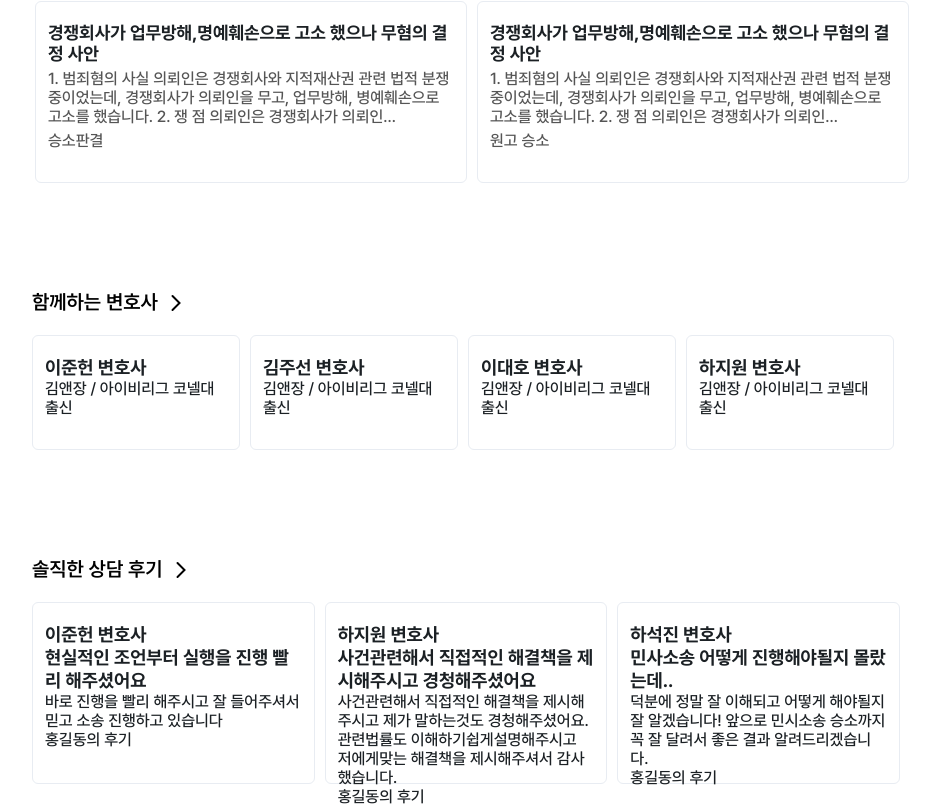
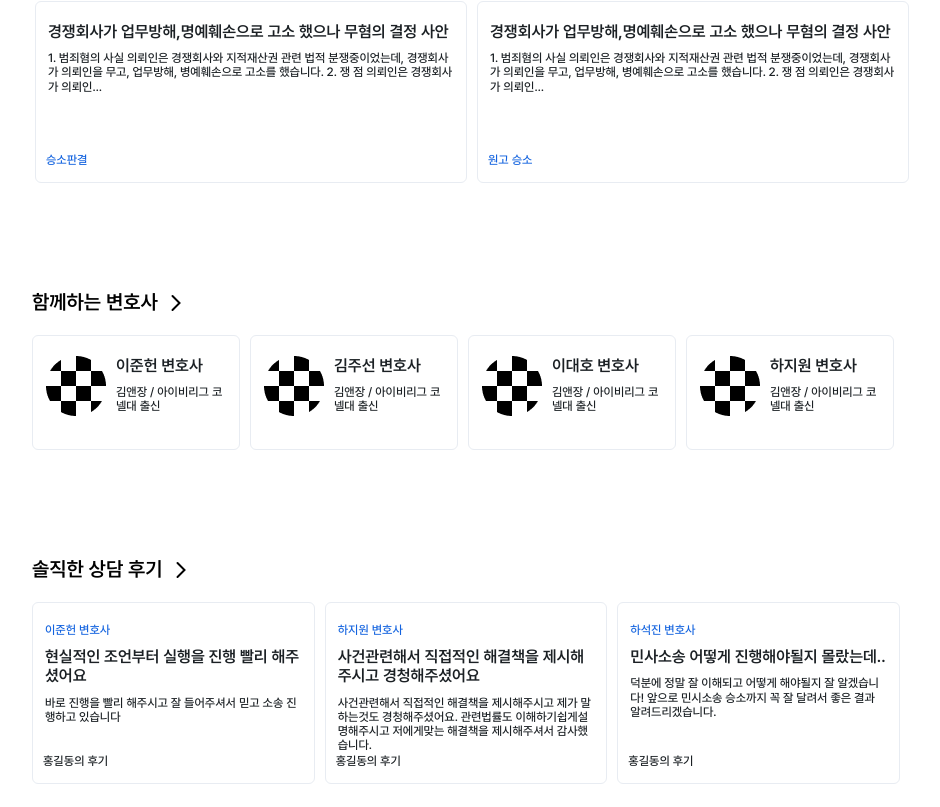
Before and after one commit to SeriesZ/web-frontend, a Next.js app: page /header/expert in a window 1280 px wide. Shown: the part 893-1700 px from the top of the page, without its empty margins (168-1108 px from the left). Built offline with nearby package versions, Linux system fonts and the light colour scheme.

Commit message:
FEAT 변호사 페이지 css 적용

```diff
--- a/src/components/expert/Expert.module.scss
+++ b/src/components/expert/Expert.module.scss
@@ -26,9 +26,12 @@
         color: #000;
       }
       .desc {
+        font-family: Pretendard;
         font-size: 16px;
         font-weight: 400;
-        letter-spacing: -0.06px;
+        line-height: 22.4px;
+        letter-spacing: -0.06400000303983688px;
+        text-align: left;
         color: #2a2a2a;
       }
     }
@@ -61,50 +64,47 @@
   }
 
 }
+
 .sectionContents {
   background-color: #fff;
   width: 880px;
   margin: 0 auto;
   padding: 20px 0 100px 0;
+
   .section {
     width: Hug (880px)px;
     height: Hug (346px)px;
     padding: 100px 0px 0px 0px;
     gap: 20px;
     opacity: 0px;
-}
-.section h2 {
+   h2 {
       margin-bottom: 10px;
       font-size: 24px;
     }
+  }
+
   .cardWrap {
     @include flex;
     gap: 10px;
-}
+    flex-wrap: wrap;
     .card {
+      position: relative;
       width: 432px;
       height: 182px;
       padding: 20px 12px 20px 12px;
       gap: 18px;
       border-radius: 6px;
-    border: 1px 0px 0px 0px;
       opacity: 0px;
       background: #FFFFFF;
-    border: 1px solid #E8ECF2
+      border: 1px solid #E8ECF2;
+      cursor: pointer;
     }
-.card h3 {
-    margin: 0;
-    font-size: 18px;
   }
-.card p {
-    margin: 5px 0;
-    color: #555;
-}
+
   .lawyer {
       display: flex;
       flex-wrap: wrap;
       gap: 10px;
-}
       .lawyerCard {
         width: 208px;
         height: 115px;
@@ -114,19 +114,68 @@
         border: 1px 0px 0px 0px;
         opacity: 0px;
         border: 1px solid #E8ECF2;
+        cursor: pointer;
       }
+      .lawyerCardInnerWrap {
+        @include flex;
+        gap: 10px;
+      }
+      .lawyerImg {
+        @include background;
+        width: 60px;
+        height: 60px;
+        background-image: url("/images/icon-checker.png");
+      }
+      .lawyerText {
+        width: 110px;
+        height: 60px;
+        gap: 10px;
+      }
+  }
+
+  /* 상담 후기*/
   .feedback {
     display: flex;
     gap: 10px;
-}
     .feedbackCard {
+      position: relative;
       width: 282.67px;
       height: 182px;
       padding: 20px 12px 20px 12px;
       gap: 18px;
       border-radius: 6px;
-    border: 1px 0px 0px 0px;
       opacity: 0px;
-    border: 1px solid #E8ECF2
+      border: 1px solid #E8ECF2;
+      cursor: pointer;
     }
   }
+  h3 {
+    font-family: Pretendard;
+    font-size: 16px;
+    font-weight: 600;
+    line-height: 19.09px;
+    text-align: left;
+    margin-bottom: 10px;
+  }
+  p {
+    font-family: Pretendard;
+    font-size: 12px;
+    font-weight: 400;
+    line-height: 14.32px;
+    text-align: left;
+    margin-bottom: 10px;
+  }
+  .blueText {
+    color: var(--main-color, #1363DF);
+    font-size: 12px;
+    font-weight: 500;
+    line-height: 14.32px;
+    text-align: left;
+    margin-bottom: 10px;
+  }
+  .bottomText {
+    position: absolute;
+    bottom: 5px;
+    left: 10px;
+  }
+}
--- a/src/components/expert/ExpertCategoryComponent.tsx
+++ b/src/components/expert/ExpertCategoryComponent.tsx
@@ -27,12 +27,14 @@ const ExpertCategoryComponent = ({ activeIndex, setActiveIndex }: Props) => {
         <div className={expertStyled.section}>
           <SectionTitle title={"최신상담글"} desc={""} moveUrl={"/idea/list"} />
           <div className={expertStyled.cardWrap}>
-            {expertCounselData.map((item, index) => (
+            {expertCounselData.slice(0, 2).map((item, index) => (
               <div className={expertStyled.card}>
-                <p>{item.category}</p>
+                <p className={expertStyled.blueText}>{item.category}</p>
                 <h3>{item.title}</h3>
                 <p>{item.detail}</p>
-                <p>답변+{item.answer_cnt}</p>
+                <p className={expertStyled.bottomText}>
+                  답변+{item.answer_cnt}
+                </p>
               </div>
             ))}
           </div>
@@ -45,11 +47,15 @@ const ExpertCategoryComponent = ({ activeIndex, setActiveIndex }: Props) => {
             moveUrl={"/idea/list"}
           />
           <div className={expertStyled.cardWrap}>
-            {expertSolutionData.map((item, index) => (
+            {expertSolutionData.slice(0, 2).map((item, index) => (
               <div className={expertStyled.card}>
                 <h3>{item.title}</h3>
                 <p>{item.detail}</p>
-                <p>{item.statue}</p>
+                <p
+                  className={`${expertStyled.blueText} ${expertStyled.bottomText} `}
+                >
+                  {item.statue}
+                </p>
               </div>
             ))}
           </div>
@@ -62,10 +68,15 @@ const ExpertCategoryComponent = ({ activeIndex, setActiveIndex }: Props) => {
             moveUrl={"/idea/list"}
           />
           <div className={expertStyled.lawyer}>
-            {expertProfileData.map((item, index) => (
+            {expertProfileData.slice(0, 4).map((item, index) => (
               <div className={expertStyled.lawyerCard}>
-                <h3>{item.name}</h3>
-                <p>{item.detail}</p>
+                <div className={expertStyled.lawyerCardInnerWrap}>
+                  <div className={expertStyled.lawyerImg}></div>
+                  <div className={expertStyled.lawyerText}>
+                    <h3>{item.name}</h3>
+                    <p>{item.detail}</p>
+                  </div>
+                </div>
               </div>
             ))}
           </div>
@@ -78,12 +89,12 @@ const ExpertCategoryComponent = ({ activeIndex, setActiveIndex }: Props) => {
             moveUrl={"/idea/list"}
           />
           <div className={expertStyled.feedback}>
-            {expertReviewData.map((item, index) => (
+            {expertReviewData.slice(0, 3).map((item, index) => (
               <div className={expertStyled.feedbackCard}>
-                <h3>{item.expert_name}</h3>
+                <h3 className={expertStyled.blueText}>{item.expert_name}</h3>
                 <h3>{item.title}</h3>
                 <p>{item.detail}</p>
-                <p>{item.writer}의 후기</p>
+                <p className={expertStyled.bottomText}>{item.writer}의 후기</p>
               </div>
             ))}
           </div>
@@ -101,7 +112,7 @@ const ExpertCategoryComponent = ({ activeIndex, setActiveIndex }: Props) => {
       case 0:
         return <Step1 />;
       case 1:
-        return <Step2 />;
+        return <Step1 />;
       default:
         return <Step1 />;
     }
```
Also changed, not shown: public/images/icon-checker.png (added). Lines whose indentation alone changed are shown as unchanged.
